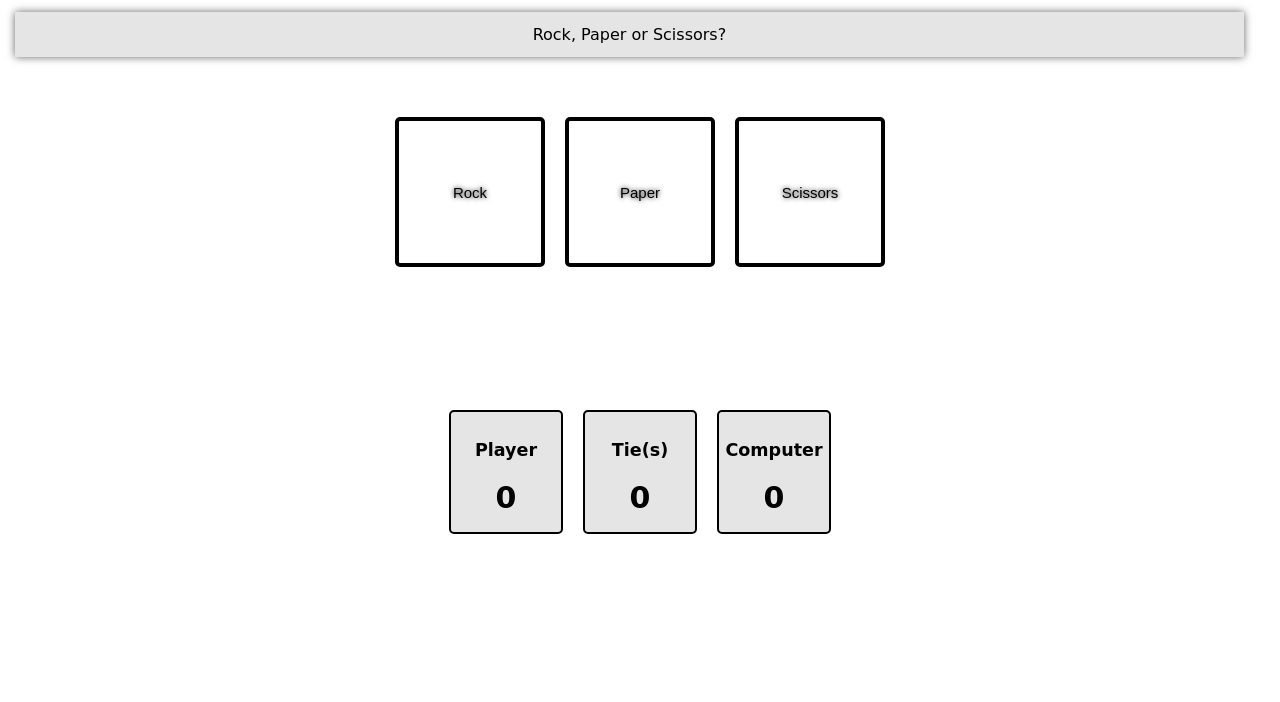
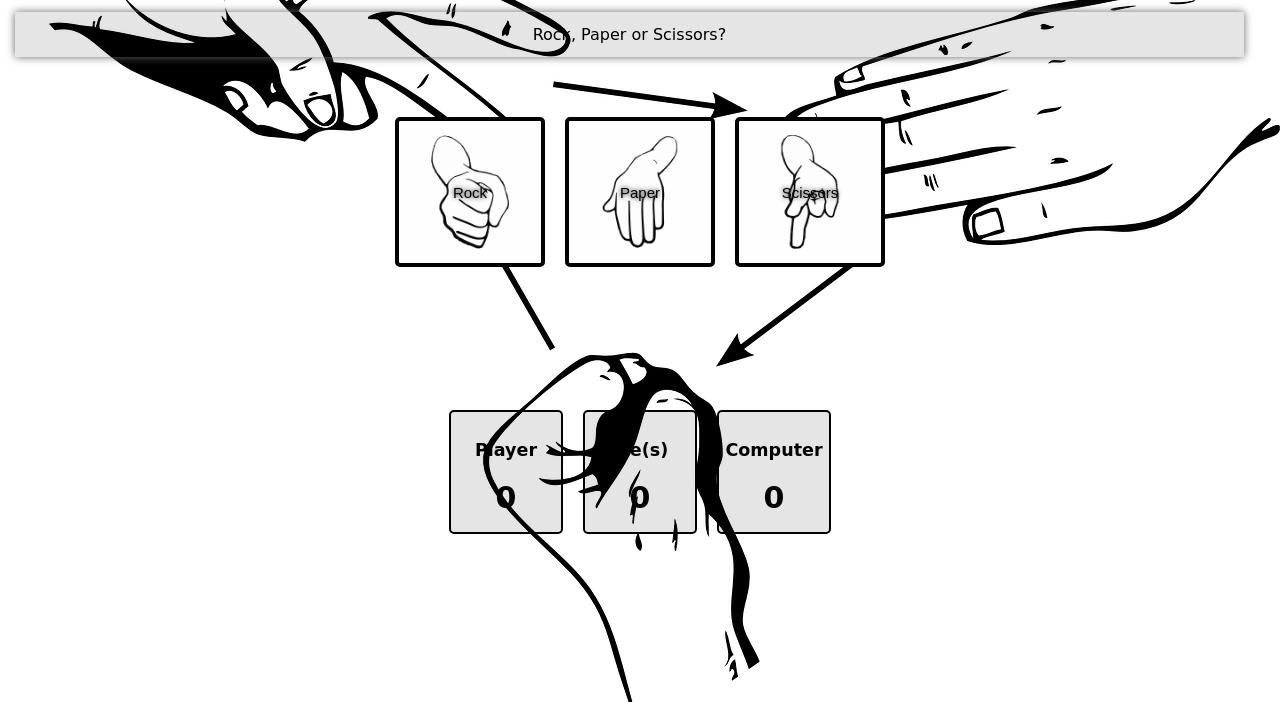
Before and after one commit to afeso/janken_ui, a plain HTML site: page index.html in a window 1280 px wide. Shown: the part 98-800 px from the top of the page. Drawn offline with Linux system fonts and the light colour scheme; a web font is replaced by a local one.

Commit message:
fixed the CSS file (imaes were not showing up

```diff
--- a/style.css
+++ b/style.css
@@ -1,6 +1,6 @@
 html {
   font-size: 10px;
-  background: url("rps.png") no-repeat center center fixed;
+  background: url("images/rps.png") no-repeat center center fixed;
   background-size: cover;
 }
 
@@ -80,7 +80,7 @@ body,html {
   text-align: center;
   /* color: white; */
   /* background: rgba(0,0,0,0.4); */
-  background: url(rock.png) no-repeat center;
+  background: url("images/rock.png") no-repeat center;
   background-size: 100%;
   text-shadow: 0 0 .5rem black;
 }
@@ -97,7 +97,7 @@ body,html {
   text-align: center;
   /* color: white; */
   /* background: rgba(0,0,0,0.4); */
-  background: url(paper.png) no-repeat center;
+  background: url("images/paper.png") no-repeat center;
   background-size: 100%;
   text-shadow: 0 0 .5rem black;
 }
@@ -114,7 +114,7 @@ body,html {
   text-align: center;
   /* color: white; */
   /* background: rgba(0,0,0,0.4); */
-  background: url(scissors.png) no-repeat center;
+  background: url("images/scissors.png") no-repeat center;
   background-size: 100%;
   text-shadow: 0 0 .5rem black;
 }
```
